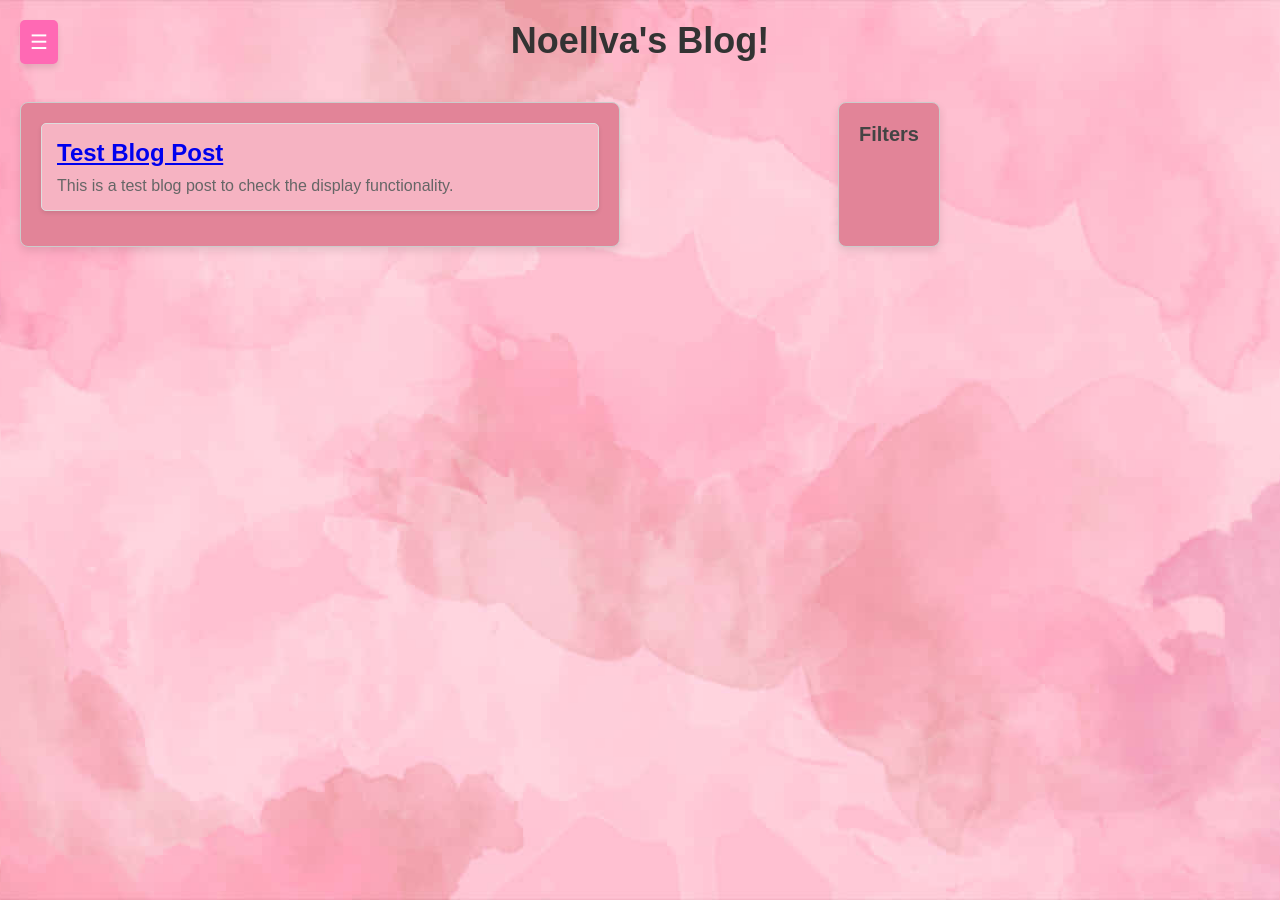
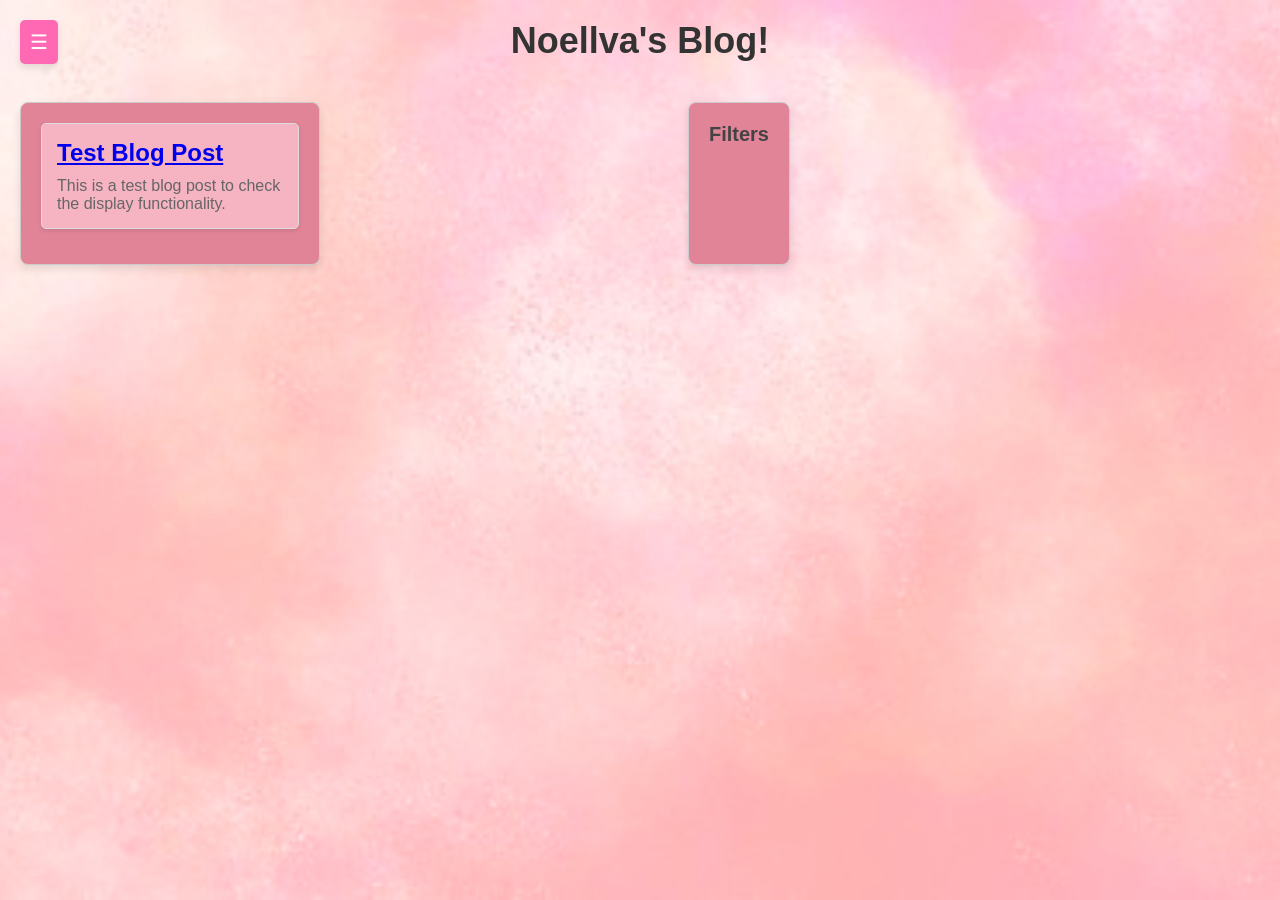
Before and after one commit to NocaToca/nocatoca.github.io, a Jekyll site: the page built from blog.md, in a window 1280 px wide. Built offline with Jekyll 4.4.1, drawn with Linux system fonts in a browser that asks for light colours.

Commit message:
Update blog.css

```diff
--- a/css/blog.css
+++ b/css/blog.css
@@ -7,7 +7,7 @@
 body{
     font-family: Arial, sans-serif;
     padding: 20px;
-    background-image: url('/images/blog_background.jpg');
+    background-image: url('/images/background.jpg');
     background-size: cover;
     background-position: center;
     background-repeat: no-repeat;
@@ -27,7 +27,7 @@
 
 main {
     display: grid;
-    grid-template-columns: 1fr 300px;
+    grid-template-columns: 1fr 450px;
     gap: 20px;
     margin-top: 20px;
 }
```
